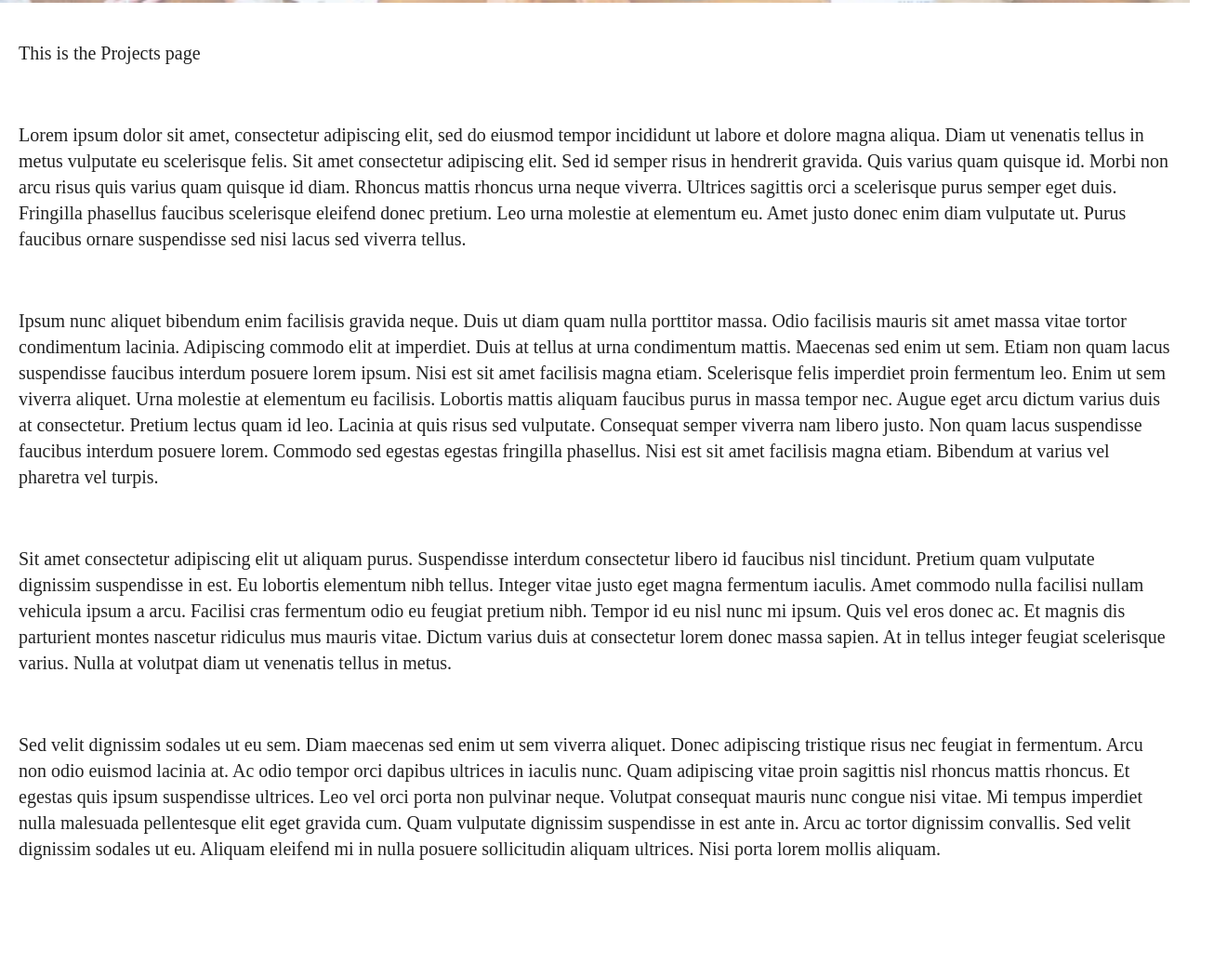
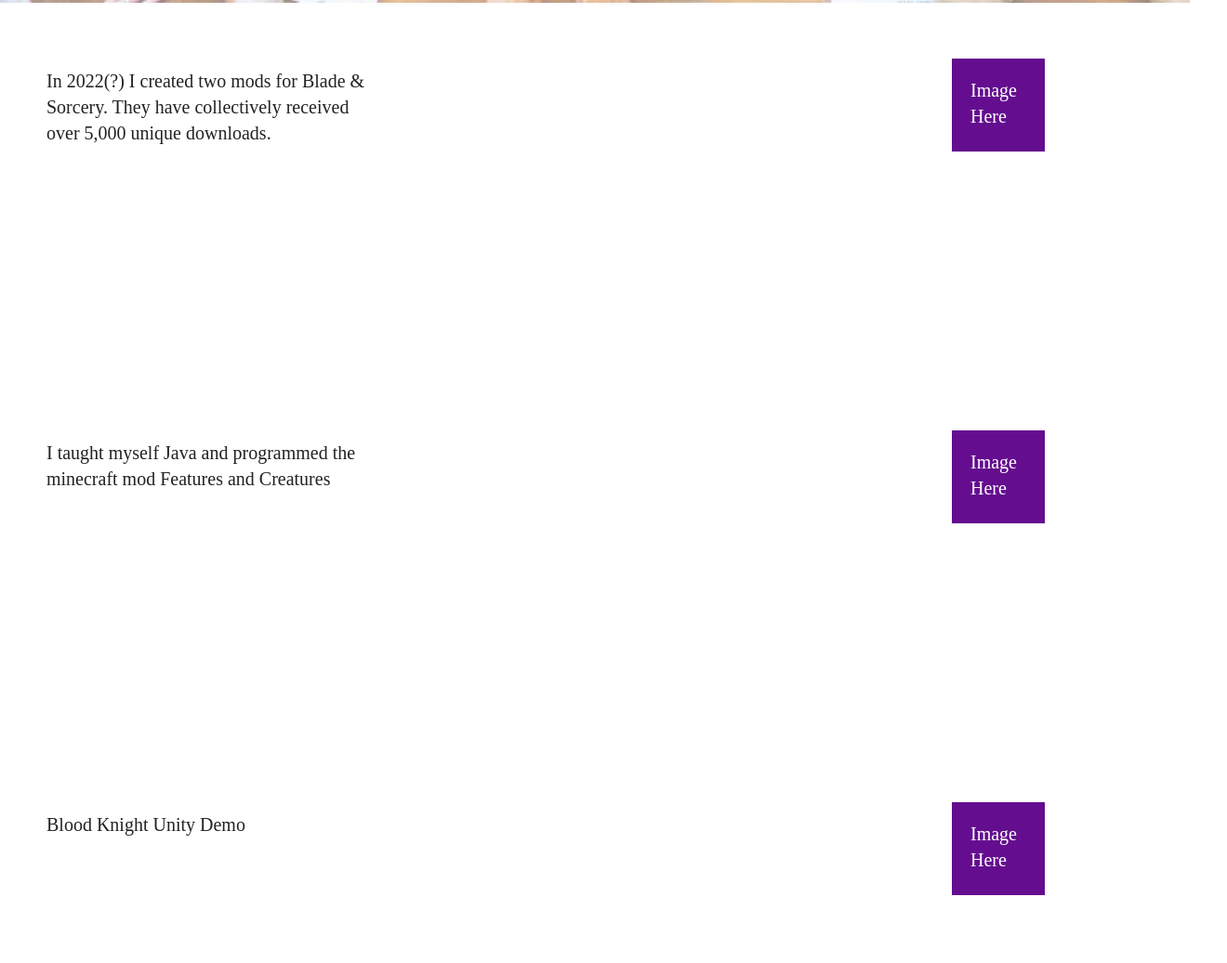
Before and after one commit to DJTheCreator/DiegoJCajiao-Site, a website built with webpack: page Projects.html in a window 1280 px wide. Shown: the part 573-1609 px from the top of the page at 93% size, 1320 px wide, since content can reach past the window. Before the commit the page ends 1540 px from the top, so only its background shows below. Built offline with nearby package versions, Linux system fonts and the light colour scheme.

Commit message:
-Created fade timeline in Projects.html

```diff
--- a/Projects.html
+++ b/Projects.html
@@ -1,9 +1,23 @@
 <!DOCTYPE html>
 <html lang="en">
 <head>
-  <meta charset="UTF-8">
+  <meta charset="utf-8">
+  <meta name="viewport" content="width=device-width, initial-scale=1">
+  <title>Projects</title>
   <link rel="stylesheet" href="css/style.css">
-  <title>About Me</title>
+  <meta name="description" content="">
+
+  <meta property="og:title" content="">
+  <meta property="og:type" content="">
+  <meta property="og:url" content="">
+  <meta property="og:image" content="">
+
+  <link rel="icon" href="/favicon.ico" sizes="any">
+  <link rel="icon" href="/icon.svg" type="image/svg+xml">
+  <link rel="apple-touch-icon" href="icon.png">
+
+  <link rel="manifest" href="site.webmanifest">
+  <meta name="theme-color" content="#fafafa">
 </head>
 
 <div class="topbar">
@@ -21,10 +35,48 @@
   <h1>Projects</h1>
 </div>
 
-<p>This is the Projects page</p>
-<p>Lorem ipsum dolor sit amet, consectetur adipiscing elit, sed do eiusmod tempor incididunt ut labore et dolore magna aliqua. Diam ut venenatis tellus in metus vulputate eu scelerisque felis. Sit amet consectetur adipiscing elit. Sed id semper risus in hendrerit gravida. Quis varius quam quisque id. Morbi non arcu risus quis varius quam quisque id diam. Rhoncus mattis rhoncus urna neque viverra. Ultrices sagittis orci a scelerisque purus semper eget duis. Fringilla phasellus faucibus scelerisque eleifend donec pretium. Leo urna molestie at elementum eu. Amet justo donec enim diam vulputate ut. Purus faucibus ornare suspendisse sed nisi lacus sed viverra tellus.</p>
-<p>Ipsum nunc aliquet bibendum enim facilisis gravida neque. Duis ut diam quam nulla porttitor massa. Odio facilisis mauris sit amet massa vitae tortor condimentum lacinia. Adipiscing commodo elit at imperdiet. Duis at tellus at urna condimentum mattis. Maecenas sed enim ut sem. Etiam non quam lacus suspendisse faucibus interdum posuere lorem ipsum. Nisi est sit amet facilisis magna etiam. Scelerisque felis imperdiet proin fermentum leo. Enim ut sem viverra aliquet. Urna molestie at elementum eu facilisis. Lobortis mattis aliquam faucibus purus in massa tempor nec. Augue eget arcu dictum varius duis at consectetur. Pretium lectus quam id leo. Lacinia at quis risus sed vulputate. Consequat semper viverra nam libero justo. Non quam lacus suspendisse faucibus interdum posuere lorem. Commodo sed egestas egestas fringilla phasellus. Nisi est sit amet facilisis magna etiam. Bibendum at varius vel pharetra vel turpis.</p>
-<p>Sit amet consectetur adipiscing elit ut aliquam purus. Suspendisse interdum consectetur libero id faucibus nisl tincidunt. Pretium quam vulputate dignissim suspendisse in est. Eu lobortis elementum nibh tellus. Integer vitae justo eget magna fermentum iaculis. Amet commodo nulla facilisi nullam vehicula ipsum a arcu. Facilisi cras fermentum odio eu feugiat pretium nibh. Tempor id eu nisl nunc mi ipsum. Quis vel eros donec ac. Et magnis dis parturient montes nascetur ridiculus mus mauris vitae. Dictum varius duis at consectetur lorem donec massa sapien. At in tellus integer feugiat scelerisque varius. Nulla at volutpat diam ut venenatis tellus in metus.</p>
-<p>Sed velit dignissim sodales ut eu sem. Diam maecenas sed enim ut sem viverra aliquet. Donec adipiscing tristique risus nec feugiat in fermentum. Arcu non odio euismod lacinia at. Ac odio tempor orci dapibus ultrices in iaculis nunc. Quam adipiscing vitae proin sagittis nisl rhoncus mattis rhoncus. Et egestas quis ipsum suspendisse ultrices. Leo vel orci porta non pulvinar neque. Volutpat consequat mauris nunc congue nisi vitae. Mi tempus imperdiet nulla malesuada pellentesque elit eget gravida cum. Quam vulputate dignissim suspendisse in est ante in. Arcu ac tortor dignissim convallis. Sed velit dignissim sodales ut eu. Aliquam eleifend mi in nulla posuere sollicitudin aliquam ultrices. Nisi porta lorem mollis aliquam.</p>
+<section class="timeline" id="ProjectTimeline">
+  <div class="static" style="position: absolute;">
+    <div class="border" style="position: fixed;"></div>
+  </div>
+  <div class="items" >
+    <div class="item">
+      <div class="item-text">
+        <p class="project-desc">In 2022(?) I created two mods for Blade & Sorcery. They have collectively received over 5,000 unique downloads.</p>
+      </div>
+      <div class="item-display">
+        <p style="background-color: #640e8f; width: 60px; height: 60px;">Image Here</p>
+      </div>
+    </div>
+    <div class="item">
+      <div class="item-text">
+        <p class="project-desc">I taught myself Java and programmed the minecraft mod Features and Creatures</p>
+      </div>
+      <div class="item-display">
+        <p style="background-color: #640e8f; width: 60px; height: 60px;">Image Here</p>
+      </div>
+    </div>
+    <div class="item">
+      <div class="item-text" id="event1">
+        <p class="project-desc">Blood Knight Unity Demo</p>
+      </div>
+      <div class="item-display">
+        <p style="background-color: #640e8f; width: 60px; height: 60px;">Image Here</p>
+      </div>
+    </div>
+    <div class="item">
+      <div class="item-text">
+        <p class="project-desc">Zombie Construction Game in Unity</p>
+      </div>
+      <div class="item-display">
+        <p style="background-color: #640e8f; width: 60px; height: 60px;">Image Here</p>
+      </div>
+    </div>
+  </div>
+</section>
+
+<script src="https://cdn.jsdelivr.net/npm/gsap@3.12.5/dist/gsap.min.js"></script>
+<script src="https://cdn.jsdelivr.net/npm/gsap@3.12.5/dist/ScrollTrigger.min.js"></script>
+<script src="js/app.js"></script>
 </body>
 </html>
--- a/css/style.css
+++ b/css/style.css
@@ -84,6 +84,10 @@ textarea {
    Author's custom styles
    ========================================================================== */
 
+div {
+  overflow-x: hidden;
+}
+
 .topbar {
   background-color: #3e0359;
   margin: 0;
@@ -135,6 +139,42 @@ h1{
   text-align: center;
   font-size: 15vw;
 }
+
+/* Below styles are for the timeline in the Projects page
+*/
+
+/*.static .border{*/
+/*  width: .5vw;*/
+/*  height: 100vw;*/
+/*  background-color: black;*/
+/*  top: 0;*/
+/*  z-index: -1;*/
+/*  margin-left: 50vw;*/
+/*  margin-top: 38vh;*/
+/*}*/
+
+.timeline .item{
+  position: relative;
+  padding-bottom: 400px;
+}
+
+.timeline .item-text{
+  margin: 30px;
+  height: 200px;
+  width: 400px;
+  overflow-wrap: break-word;
+  position: absolute;
+  opacity: 0;
+}
+
+.timeline .item-display{
+  overflow-wrap: break-word;
+  position: absolute;
+  left: 80%;
+  top: 10%;
+  color: white;
+}
+
 
 /* ==========================================================================
    Helper classes
--- /dev/null
+++ b/css/testing.css
@@ -0,0 +1,27 @@
+body {
+  margin: 0;
+}
+
+.div1, .div2{
+  height: 100vh;
+}
+
+.div1 {
+  background-color: pink;
+}
+
+.div2 {
+  background-color: salmon;
+}
+
+.square {
+  width: 20vw;
+  height: 20vh;
+  background-color: fuchsia;
+  position: sticky;
+  top:0
+}
+
+.red {
+  background-color: red;
+}
--- a/js/app.js
+++ b/js/app.js
@@ -0,0 +1,61 @@
+gsap.registerPlugin(ScrollTrigger);
+
+// gsap.to("#event1",{
+//   opacity: 1,
+//   x:200,
+//   duration: 4,
+//   scrollTrigger: {
+//     trigger: "#event1",
+//     start: "center 90%",
+//     end: "center 60%",
+//     scrub: true,
+//     toggleActions: "restart none none none",
+//     markers: {startColor: "blue", endColor: "orange"},
+//   }
+// })
+
+const items = gsap.utils.toArray('.item-text');
+items.forEach((item)=>{
+  gsap.fromTo(item,{
+    opacity: 1,
+    duration: 4,
+    scrollTrigger: {
+      trigger: item,
+      start: "center 30%",
+      end: "center 5%",
+      scrub: true,
+      toggleActions: "restart none none none",
+    }
+  }, {
+    opacity: 0,
+    duration: 4,
+    scrollTrigger: {
+      trigger: item,
+      start: "center 30%",
+      end: "center 5%",
+      scrub: true,
+      toggleActions: "restart none none none",
+    }
+  });
+  gsap.fromTo(item,{
+    opacity: 0,
+    duration: 4,
+    scrollTrigger: {
+      trigger: item,
+      start: "center 100%",
+      end: "center 40%",
+      scrub: true,
+      toggleActions: "restart none none none",
+    }
+  }, {
+    opacity: 1,
+    duration: 4,
+    scrollTrigger: {
+      trigger: item,
+      start: "center 100%",
+      end: "center 40%",
+      scrub: true,
+      toggleActions: "restart none none none",
+    }
+  });
+})
--- a/package.json
+++ b/package.json
@@ -20,5 +20,8 @@
     "webpack-cli": "^5.1.4",
     "webpack-dev-server": "^4.15.1",
     "webpack-merge": "^5.9.0"
+  },
+  "dependencies": {
+    "gsap": "^3.12.5"
   }
 }
```
Also changed, not shown: index.html (+1 -1 lines), js/testing.js (added, +14 -0 lines), testing.html (added, +23 -0 lines), 1 other file.
